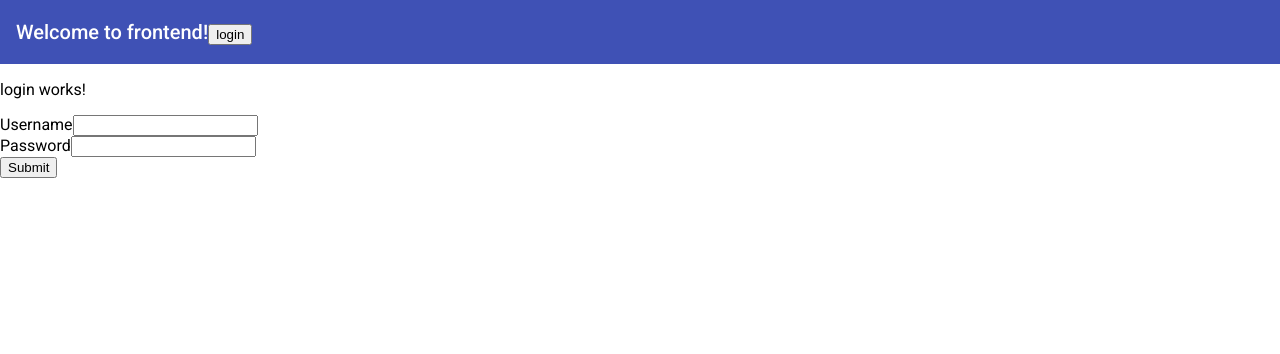
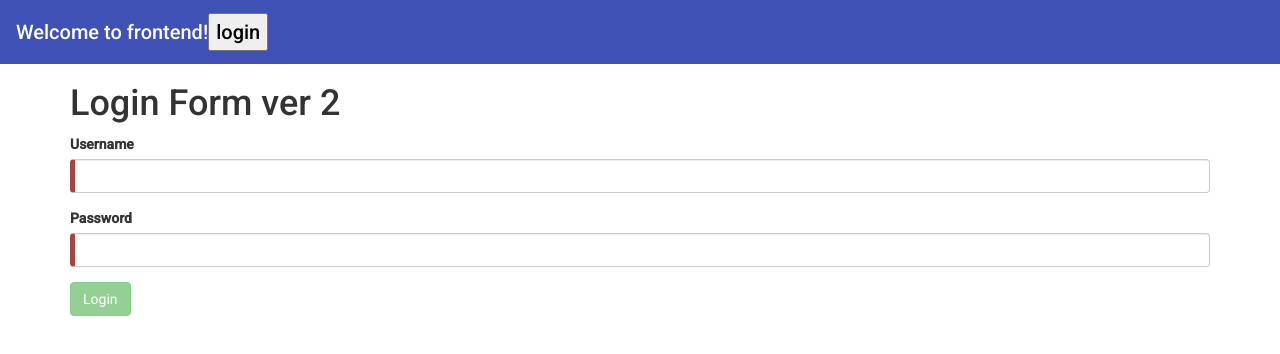
Before and after one commit to lewinskim/angular-frontend, an Angular app: page /login in a window 1280 px wide. Shown: the top 354 px of the page. Built offline with nearby package versions, Linux system fonts and the light colour scheme.

Commit message:
added login form validation

```diff
--- a/src/app/login/login.component.html
+++ b/src/app/login/login.component.html
@@ -1,4 +1,6 @@
-<p>login works!</p>
+<!-- <div class="container">
+  <h1>Please login</h1>
+      <form #loginForm="ngForm">
 <div [hidden]="isLoggedIn()">
   <div class="form-group">
     <label for="name">Username</label>
@@ -21,4 +23,41 @@
   </div>
   <button (click)="onSubmit()" >Submit</button>
 </div>
+</form>
+</div> -->
 <!-- <button [disabled]="!isLoggedIn()" [hidden]="!isLoggedIn()" (click)="logout()" >LogOut</button> -->
+<div class="container">
+  <div [hidden]="isLoggedIn()">
+    <h1>Login Form ver 2</h1>
+    <form (ngSubmit)="onSubmit(); loginForm.reset()" #loginForm="ngForm">
+    <div class="form-group">
+      <label for="name">Username</label>
+      <input type="text" class="form-control" id="name"
+             required
+             [(ngModel)]="loggedUser.username" name="name"
+             #name="ngModel" />
+      <div [hidden]="name.valid || name.pristine"
+           class="alert alert-danger">
+        Name is required
+      </div>
+    </div>
+
+      <div class="form-group">
+        <label for="password">Password</label>
+        <input type="password" class="form-control" id="password"
+        required
+               [(ngModel)]="loggedUser.password" name="password"
+               #password="ngModel" />
+        <div [hidden]="password.valid || password.pristine"
+                    class="alert alert-danger">
+                 Password is required
+        </div>
+      </div>
+
+      <button type="submit" class="btn btn-success" [disabled]="!loginForm.form.valid">Login</button>
+      <!-- <button type="button" class="btn btn-default" (click)="onSubmit(); loginForm.reset()">Login</button> -->
+      <!-- here event triggered by submit button is handled by (ngSubmit) in form -->
+    </form>
+  </div>
+
+</div>
--- /dev/null
+++ b/src/assets/forms.css
@@ -0,0 +1,7 @@
+.ng-valid[required], .ng-valid.required  {
+  border-left: 5px solid #42A948; /* green */
+}
+
+.ng-invalid:not(form)  {
+  border-left: 5px solid #a94442; /* red */
+}
--- a/src/index.html
+++ b/src/index.html
@@ -6,6 +6,7 @@
   <base href="/">
   <meta name="viewport" content="width=device-width, initial-scale=1">
   <link rel="icon" type="image/x-icon" href="favicon.ico">
+  <link rel="stylesheet" href="assets/forms.css">
   <link href="https://fonts.googleapis.com/css?family=Roboto:300,400,500&display=swap" rel="stylesheet">
   <link href="https://fonts.googleapis.com/icon?family=Material+Icons" rel="stylesheet">
 </head>
--- a/src/styles.css
+++ b/src/styles.css
@@ -1,3 +1,4 @@
+@import url('https://unpkg.com/bootstrap@3.3.7/dist/css/bootstrap.min.css');
 /* You can add global styles to this file, and also import other style files */
 
 html, body { height: 100%; }
```
